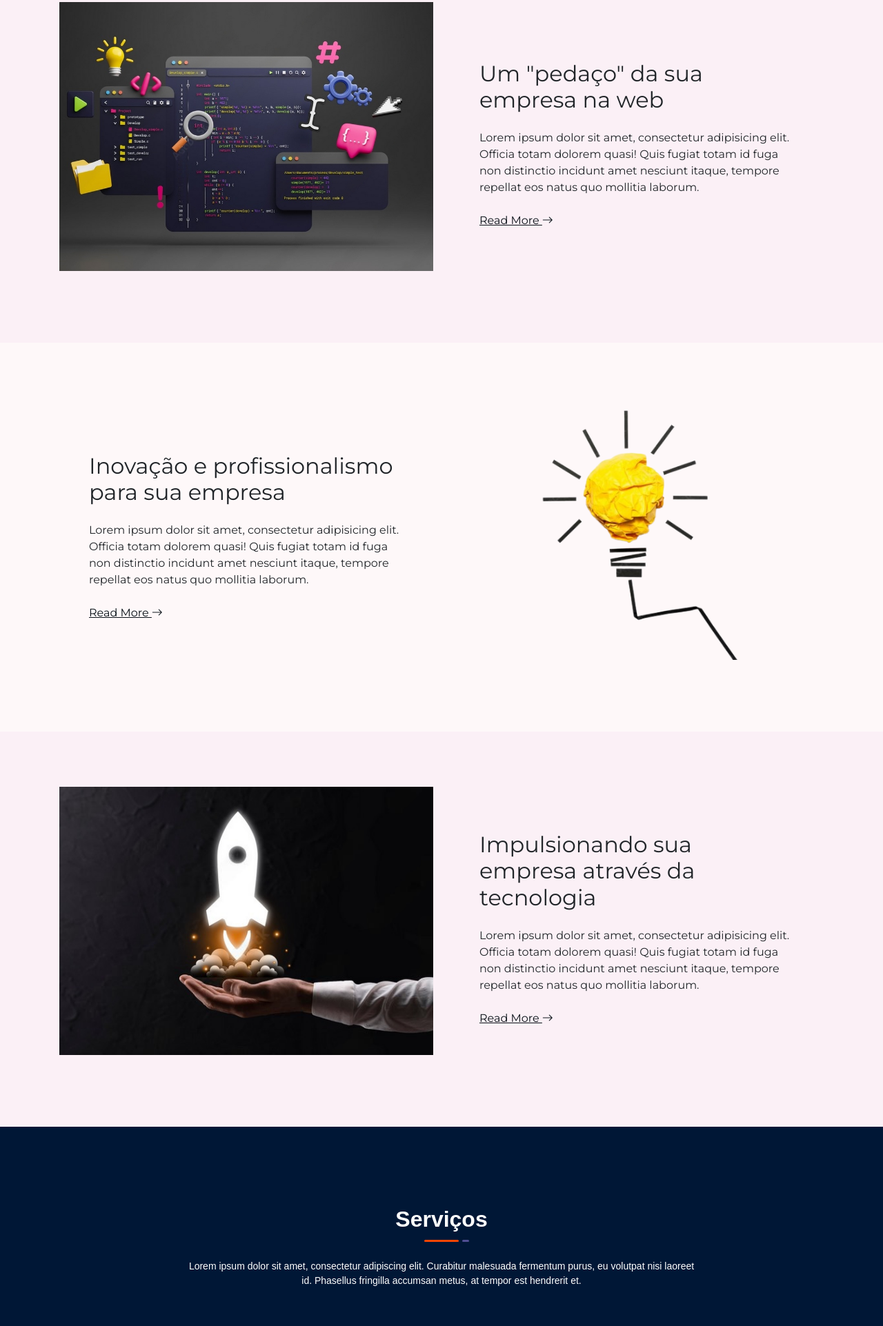
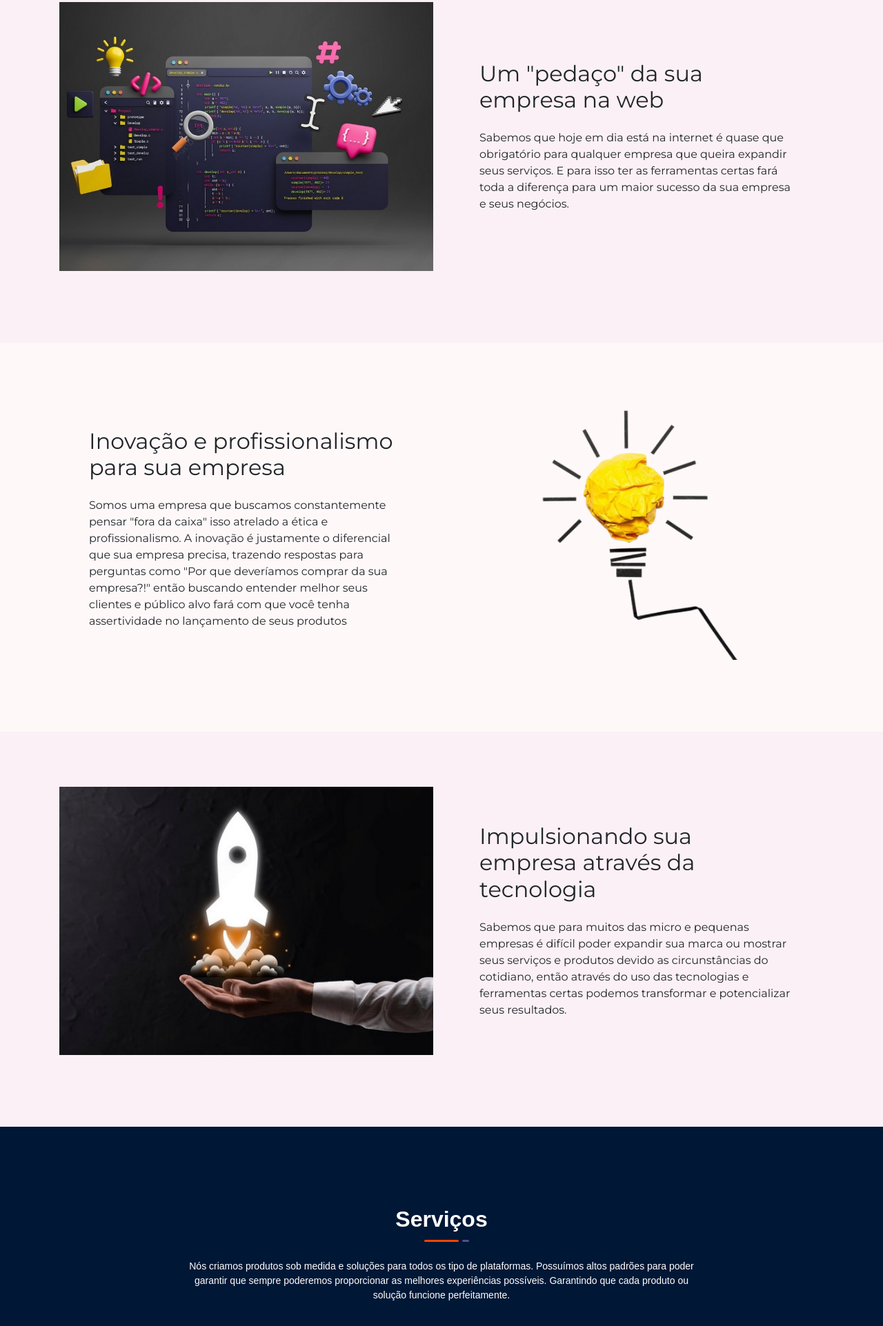
Before and after one commit to ArretadoLabs/oficial-site, a plain HTML site: page index.html in a window 1280 px wide. Shown: the part 877-2800 px from the top of the page at 69% size. Drawn offline with nearby package versions, Linux system fonts and the light colour scheme.

Commit message:
commit final about version 1.0

```diff
--- a/index.html
+++ b/index.html
@@ -132,9 +132,10 @@
         <div class="hero__content h-100 container-custom position-relative">
             <div class="d-flex h-100 align-items-center hero__content-width">
                 <div class="text-white">
-                    <h1 class="hero__heading fw-bold mb-4">Criamos soluções digitais "arretadas" que transformam negócios e constroem o amanhã.
+                    <h1 class="hero__heading fw-bold mb-4">Criamos soluções digitais "arretadas" que transformam
+                        negócios e constroem o amanhã.
                     </h1>
-                    <p class="lead mb-4">Lorem Ipsum is simply dummy text of the printing and typesetting industry.</p>
+                    <p class="lead mb-4">Somos como o cacto, mesmo em um ambiente difícil, somos resilientes e evoluímos.</p>
                 </div>
             </div>
         </div>
@@ -161,10 +162,12 @@
                 <div class="steps__content-width">
                     <!-- <span>01</span> -->
                     <h1 class="h2 mb-4">Um "pedaço" da sua empresa na web</h1>
-                    <p class="mb-4">Lorem ipsum dolor sit amet, consectetur adipisicing elit. Officia totam dolorem
-                        quasi! Quis fugiat totam id fuga non distinctio incidunt amet nesciunt itaque, tempore repellat
-                        eos natus quo mollitia laborum.</p>
-                    <a href="#">Read More <i class="bi bi-arrow-right"></i></a>
+                    <p class="mb-4">Sabemos que hoje em dia está na internet é quase que obrigatório para qualquer
+                        empresa que queira expandir seus serviços. E para isso
+                        ter as ferramentas certas fará toda a diferença para um maior sucesso da sua empresa e seus
+                        negócios.
+                    </p>
+                    <!-- <a href="#">Read More <i class="bi bi-arrow-right"></i></a> -->
 
                 </div>
 
@@ -189,10 +192,12 @@
                     <div class="steps__content-width">
                         <!-- <span>02</span> -->
                         <h1 class="h2 mb-4">Inovação e profissionalismo para sua empresa</h1>
-                        <p class="mb-4">Lorem ipsum dolor sit amet, consectetur adipisicing elit. Officia totam dolorem
-                            quasi! Quis fugiat totam id fuga non distinctio incidunt amet nesciunt itaque, tempore
-                            repellat eos natus quo mollitia laborum.</p>
-                        <a href="#">Read More <i class="bi bi-arrow-right"></i></a>
+                        <p class="mb-4">Somos uma empresa que buscamos constantemente pensar "fora da caixa" isso
+                            atrelado a ética e profissionalismo. A inovação é justamente o diferencial que sua empresa
+                            precisa, trazendo respostas para perguntas como "Por que deveríamos comprar da sua
+                            empresa?!" então buscando entender melhor seus clientes e público alvo fará com que você
+                            tenha assertividade no lançamento de seus produtos </p>
+                        <!-- <a href="#">Read More <i class="bi bi-arrow-right"></i></a> -->
                     </div>
                 </div>
             </div>
@@ -215,13 +220,12 @@
                 <div class="steps__content-width">
                     <!-- <span>03</span> -->
                     <h1 class="h2 mb-4">Impulsionando sua empresa através da tecnologia</h1>
-                    <p class="mb-4">Lorem ipsum dolor sit amet, consectetur adipisicing elit. Officia totam dolorem
-                        quasi! Quis fugiat totam id fuga non distinctio incidunt amet nesciunt itaque, tempore repellat
-                        eos natus quo mollitia laborum.</p>
-                    <a href="#">Read More <i class="bi bi-arrow-right"></i></a>
-
+                    <p class="mb-4">Sabemos que para muitos das micro e pequenas empresas é difícil poder expandir sua
+                        marca ou mostrar seus serviços e produtos devido as circunstâncias do cotidiano, então através
+                        do uso das tecnologias e ferramentas certas podemos transformar e potencializar seus resultados.
+                    </p>
+                    <!-- <a href="#">Read More <i class="bi bi-arrow-right"></i></a> -->
                 </div>
-
             </div>
         </div>
 
@@ -237,9 +241,10 @@
                     <div class="col-md-10 col-lg-8">
                         <div class="header-section">
                             <h2 class="title">Serviços</h2>
-                            <p class="description">Lorem ipsum dolor sit amet, consectetur adipiscing elit. Curabitur
-                                malesuada fermentum purus, eu volutpat nisi laoreet id. Phasellus fringilla accumsan
-                                metus, at tempor est hendrerit et.</p>
+                            <p class="description">Nós criamos produtos sob medida e soluções para todos os tipo de
+                                plataformas. Possuímos altos padrões para poder garantir que sempre poderemos
+                                proporcionar as melhores experiências possíveis. Garantindo que cada produto ou solução
+                                funcione perfeitamente.</p>
                         </div>
                     </div>
                 </div>
@@ -251,10 +256,10 @@
                                 <span class="icon">
                                     <i class="fa-solid fa-laptop-code"></i>
                                 </span>
-                                <h3 class="title">Software</h3>
-                                <p class="description">Mauris volutpat urna tristique finibus iaculis. Morbi facilisis,
-                                    justo eu vulputate elementum, est augue tincidunt ante, sed efficitur leo ligula vel
-                                    velit.</p>
+                                <h3 class="title">Sistemas Web</h3>
+                                <p class="description">Solução para ter mais produtividade e resolver demandas de
+                                    natureza corporativa.
+                                </p>
                             </div>
                             <span class="circle-before"></span>
                         </div>
@@ -268,9 +273,7 @@
                                     <i class="fa-solid fa-code"></i>
                                 </span>
                                 <h3 class="title">Sites</h3>
-                                <p class="description">Mauris volutpat urna tristique finibus iaculis. Morbi facilisis,
-                                    justo eu vulputate elementum, est augue tincidunt ante, sed efficitur leo ligula vel
-                                    velit.</p>
+                                <p class="description">Usamos as tecnologias mais modernas no desenvolvimento de sites.</p>
                             </div>
                             <span class="circle-before"></span>
                         </div>
@@ -284,9 +287,7 @@
                                     <i class="fa-solid fa-desktop"></i>
                                 </span>
                                 <h3 class="title">Landing Pages</h3>
-                                <p class="description">Mauris volutpat urna tristique finibus iaculis. Morbi facilisis,
-                                    justo eu vulputate elementum, est augue tincidunt ante, sed efficitur leo ligula vel
-                                    velit.</p>
+                                <p class="description">Muito útil na divulgação de eventos ou produtos específicos da sua empresa .</p>
                             </div>
                             <span class="circle-before"></span>
                         </div>
@@ -320,7 +321,8 @@
 
             <ul class="nav col-md-4 justify-content-end list-unstyled d-flex text-white">
                 <!-- <li class="ms-3 "><a class="text-muted" href="#"><i class="bi bi-twitter"></i></a></li> -->
-                <li class="ms-3"><a class="text-muted" href="https://www.instagram.com/arretadoslabs/"><i class="bi bi-instagram"></i></a></li>
+                <li class="ms-3"><a class="text-muted" href="https://www.instagram.com/arretadoslabs/"><i
+                            class="bi bi-instagram"></i></a></li>
                 <!-- <li class="ms-3"><a class="text-muted" href="#"><i class="bi bi-facebook"></i></a></li> -->
             </ul>
 
```
